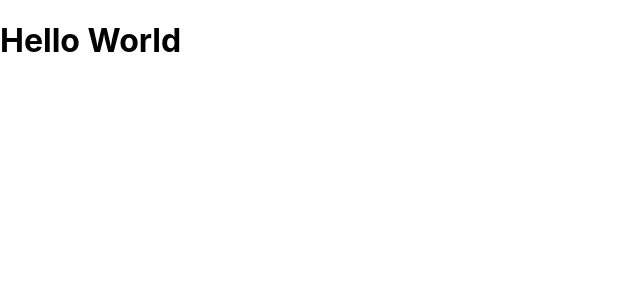
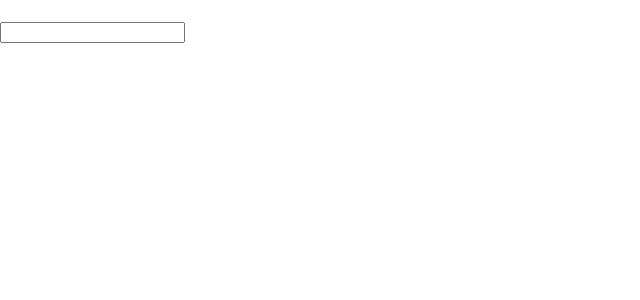
Before and after one commit to s-y1127/react-redux-tutorial, a React (Create React App) app: page / in a window 1280 px wide. Shown: the top 300 px of the page, without its empty margins (0-640 px from the left). Built offline with nearby package versions, Linux system fonts and the light colour scheme.

Commit message:
learn jsx syntax

```diff
--- a/src/App.js
+++ b/src/App.js
@@ -1,7 +1,15 @@
-import React from 'react';
+import React, { useState } from 'react';
 
 const App = () => {
-  return <h1>Hello World</h1>;
+  const [text, setText] = useState('');
+  const onChangeText = (event) => setText(event.target.value);
+
+  return (
+    <div>
+      <h1>{text}</h1>
+      <input type="text" value={text} onChange={onChangeText} />
+    </div>
+  );
 };
 
 export default App;
```
